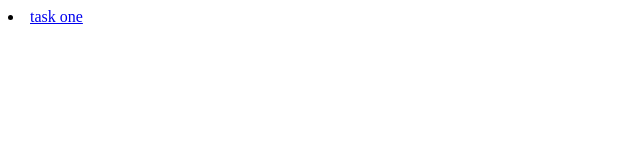
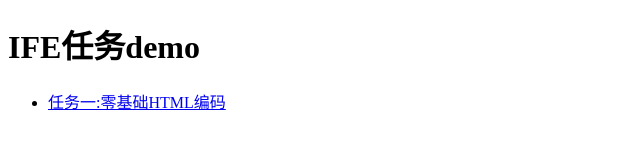
Before and after one commit to doudou1010/doudou1010.github.io, a plain HTML site: page index.html in a window 1280 px wide. Shown: the whole page, without its empty margins (0-640 px from the left). Drawn offline with Linux system fonts and the light colour scheme.

Commit message:
Update index.html

```diff
--- a/index.html
+++ b/index.html
@@ -6,9 +6,13 @@
 <body>
 
 <div>
-	<li>
-		<a href="task_1_1.html">task one </a>
-	</li>
+	<h1>IFE任务demo</h1>
+	<ul>
+		<li>
+			<a href="task_1_1.html">任务一:零基础HTML编码 </a>
+		</li>
+	</ul>
+
 
 </div>
 
```
